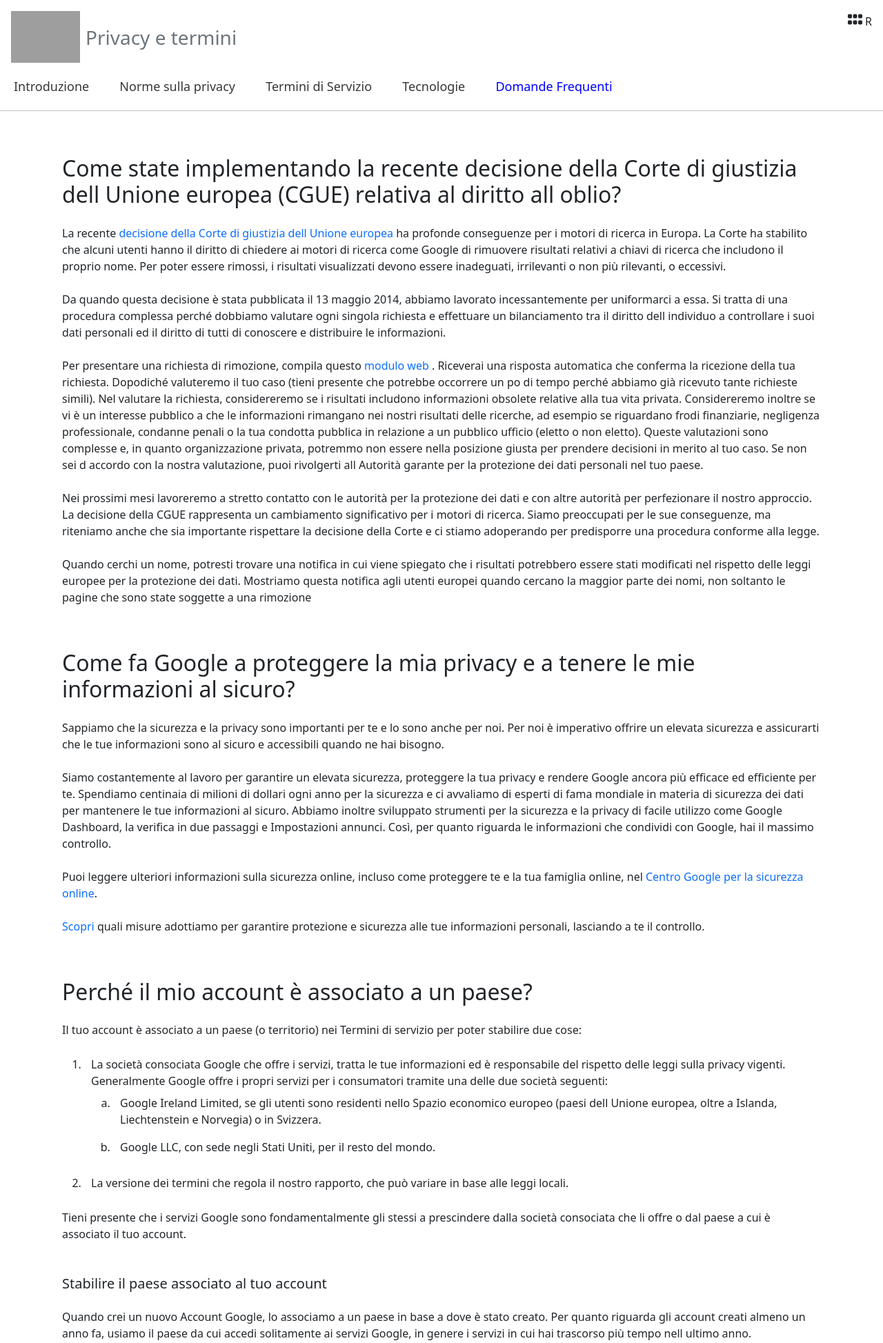
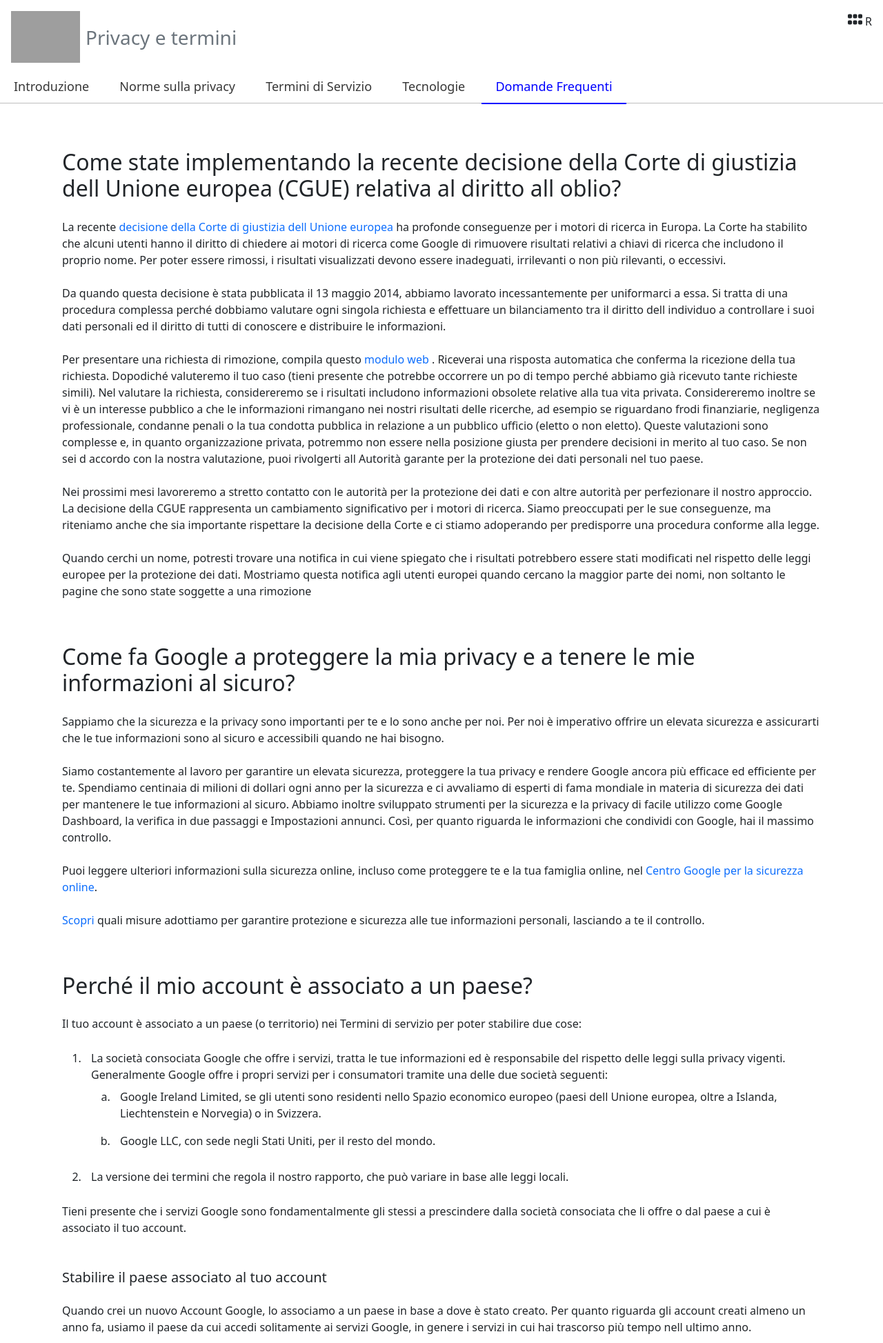
Before and after one commit to bittoMazza/php-google-faq, a PHP site: page / in a window 1280 px wide. Shown: the top 1947 px of the page at 69% size. Run offline with PHP 8.4, Linux system fonts and the light colour scheme; some libraries are stand-ins or nearby versions; grey boxes are pictures that could not be loaded.

Commit message:
completed left header style

```diff
--- a/styles/style.css
+++ b/styles/style.css
@@ -1,32 +1,45 @@
-.ms_container{
-    width: 1100px;
-    margin: 0 auto;
-}
-
 a{
     text-decoration: none;
 }
 
 header{
     border-bottom: 1px solid rgb(190, 190, 190);
+    position: fixed;
+    background-color: white;
+    width: 100%;
+    top: 0;
+    left: 0;
 }
-.ms_logo{
-    width: 100px;
+main{
+    margin-top: 200px;
 }
+
 nav ul{
     padding:0;
+    margin: 0;
 }
 nav ul li{
     list-style: none;
     display: inline-block;
-    padding: 5px 20px;
+    padding: 5px 20px 10px 20px;
     font-size: 18px;
     color: rgb(55, 55, 55);
-}
-.active{
-    color:blue
 }
 
 ol li{
     padding:10px 0 10px 10px
 }
+
+.active{
+    color:blue;
+    box-shadow: 0 2px 0 0px blue;
+}
+
+.ms_logo{
+    width: 100px;
+}
+
+.ms_container{
+    width: 1100px;
+    margin: 0 auto;
+}
```
